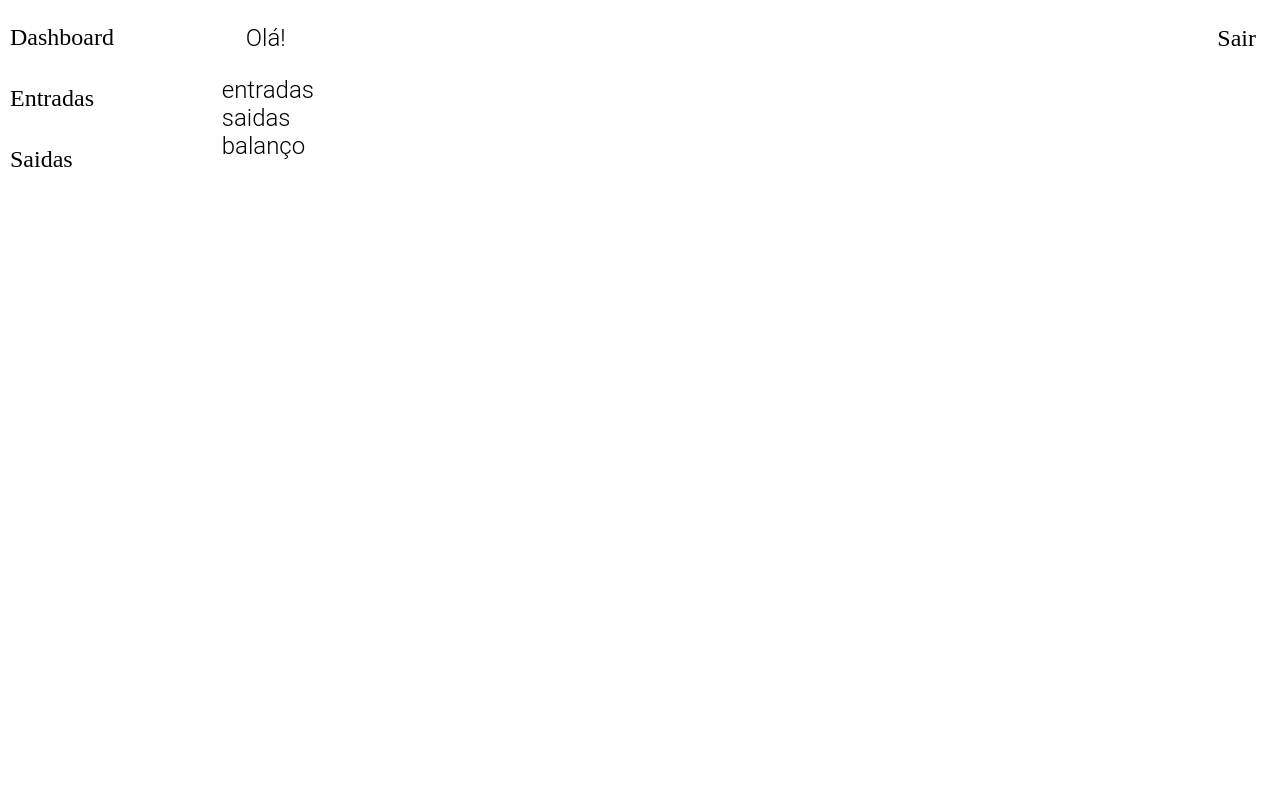
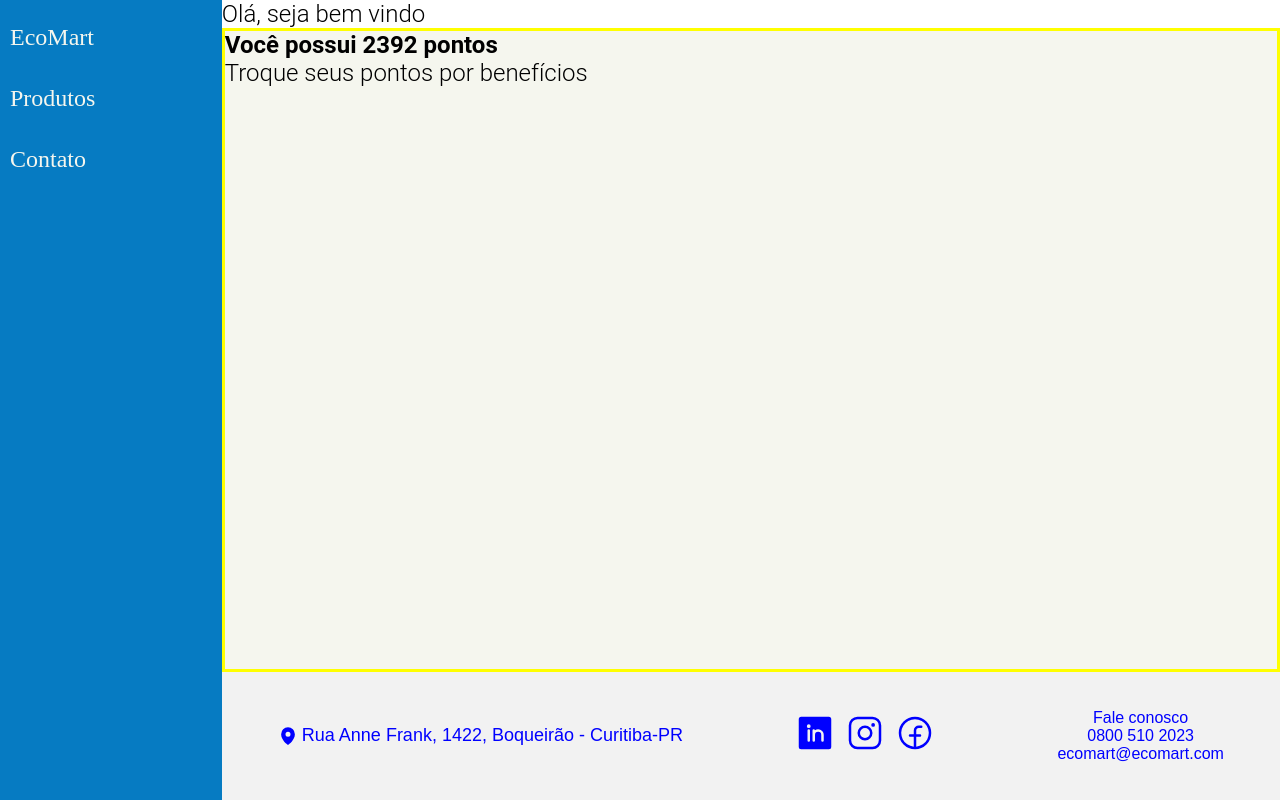
Before and after one commit to Wallace-Lentes/EcoMart, a React (Vite) app: page /dashboard in a window 1280 px wide. Built offline with nearby package versions, Linux system fonts and the light colour scheme.

Commit message:
feat: estilização da dashboard

```diff
--- a/src/components/shared/Layout/Layout.Styles.js
+++ b/src/components/shared/Layout/Layout.Styles.js
@@ -9,7 +9,7 @@
     width: 264px;
     height: 100%;
     padding: 24px 10px;
-    background-color: ${(props) => props.theme.blue500};
+    background-color: #067BC2;
     display: flex;
     align-items: flex-start;
     flex-direction: column;
@@ -21,7 +21,7 @@
       flex-direction: column;
 
       > li {
-        color: ${(props) => props.theme.white200};
+        color: #F5F6EE;
       }
     }
   }
@@ -32,16 +32,22 @@
     flex-direction: column;
   }
   .header-layout {
+    border: solid red;
     width: 100%;
     display: flex;
     align-items: center;
     justify-content: space-between;
-    background-color: ${(props) => props.theme.blue500};
+    background-color: #F5F6EE ;
     padding: 24px;
-    color: ${(props) => props.theme.white200};
+    /* color: #95d195 ; */
 
     > p {
-      color: ${(props) => props.theme.white200};
+      color: #067BC2;
     }
   }
+.corpo-pagina {
+    border: solid yellow;
+    height: 100%;
+    background-color: #F5F6EE;
+}
 `
--- a/src/components/shared/Layout/Layout.jsx
+++ b/src/components/shared/Layout/Layout.jsx
@@ -3,6 +3,7 @@
 // import { TransacoesContext } from '../../../core/contexto/useTransacoes'
 // import Logo from '../../common/Logo/Logo'
 import { StylesLayout } from './Layout.Styles'
+import Footer from '../../views/LandingPage/Footer/Footer'
 
 const Layout = ({ children }) => {
 
@@ -13,24 +14,24 @@
         {/* <Logo /> */}
         <ul>
           <li>
-            <Link>Dashboard</Link>
+            <Link>EcoMart</Link>
           </li>
           <li>
-            <Link>Entradas</Link>
+            <Link>Produtos</Link>
           </li>
           <li>
-            <Link>Saidas</Link>
+            <Link>Contato</Link>
           </li>
         </ul>
       </aside>
       <div>
-        <header className='header-layout'>
-          <p>Olá!</p>
-          <Link >Sair</Link>
-        </header>
-        <main>
-          {children}
-        </main>
+
+        <p>Olá, seja bem vindo</p>
+        <section className='corpo-pagina'>
+            <h1>Você possui 2392 pontos</h1>
+            <p>Troque seus pontos por benefícios</p>
+        </section>
+        <Footer/>
       </div>
     </StylesLayout>
   )
--- a/src/pages/Dasboard/Dashboard.jsx
+++ b/src/pages/Dasboard/Dashboard.jsx
@@ -1,56 +1,10 @@
-import React, { useContext, useEffect, useState } from 'react'
+import React from 'react'
 import Layout from '../../components/shared/Layout/Layout'
-// import Transacao from '../../components/views/Dashboard/Transacao/Transacao'
-// import { TransacoesContext } from '../../core/contexto/useTransacoes'
 
 const Dashboard = () => {
-
-  // const { entradas, saidas, handleGetTransacoes, totalEntradas, totalSaidas } = useContext(TransacoesContext)
-
-  // const [todasTransacoes, setTodasTransacoes] = useState([...entradas, ...saidas])
-
-
-  // useEffect(() => {
-  //   handleGetTransacoes()
-  //   setTodasTransacoes([...entradas, ...saidas])
-  // }, [])
   return (
     <div>
-      <Layout >
-
-        <div>
-          <p>
-            entradas
-            {/* {(totalEntradas).toLocaleString('pt-br', { style: 'currency', currency: 'BRL' })} */}
-          </p>
-          <p>
-            saidas
-            {/* {totalSaidas} */}
-          </p>
-          <p>
-            balanço
-            {/* {totalEntradas - totalSaidas} */}
-          </p>
-        </div>
-        <ul>
-
-
-          {/* {
-            todasTransacoes.length > 0 && todasTransacoes.map(transacao => {
-              return (
-                <Transacao
-                  id={transacao.id}
-                  data={transacao.data}
-                  categoria={transacao.categoria}
-                  valor={transacao.valor}
-                  tipo={transacao.tipo}
-                />
-              )
-            })
-          } */}
-        </ul>
-      </Layout>
-
+      <Layout/>
     </div>
 
   )
```
